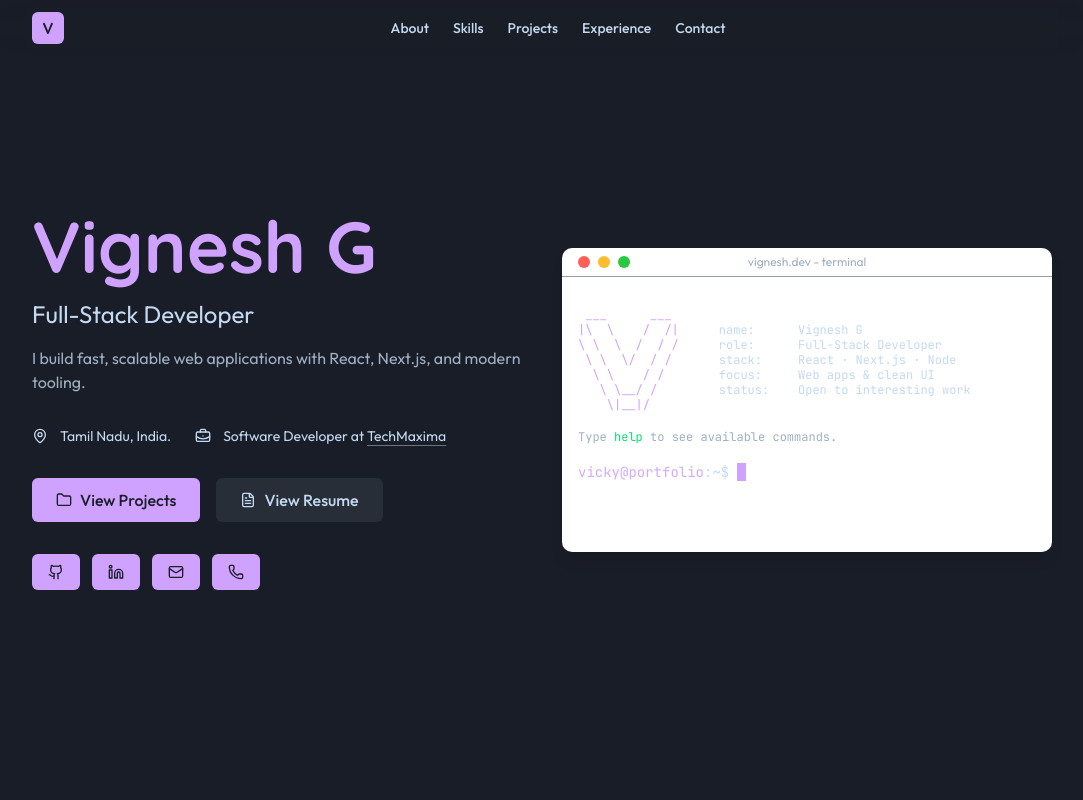
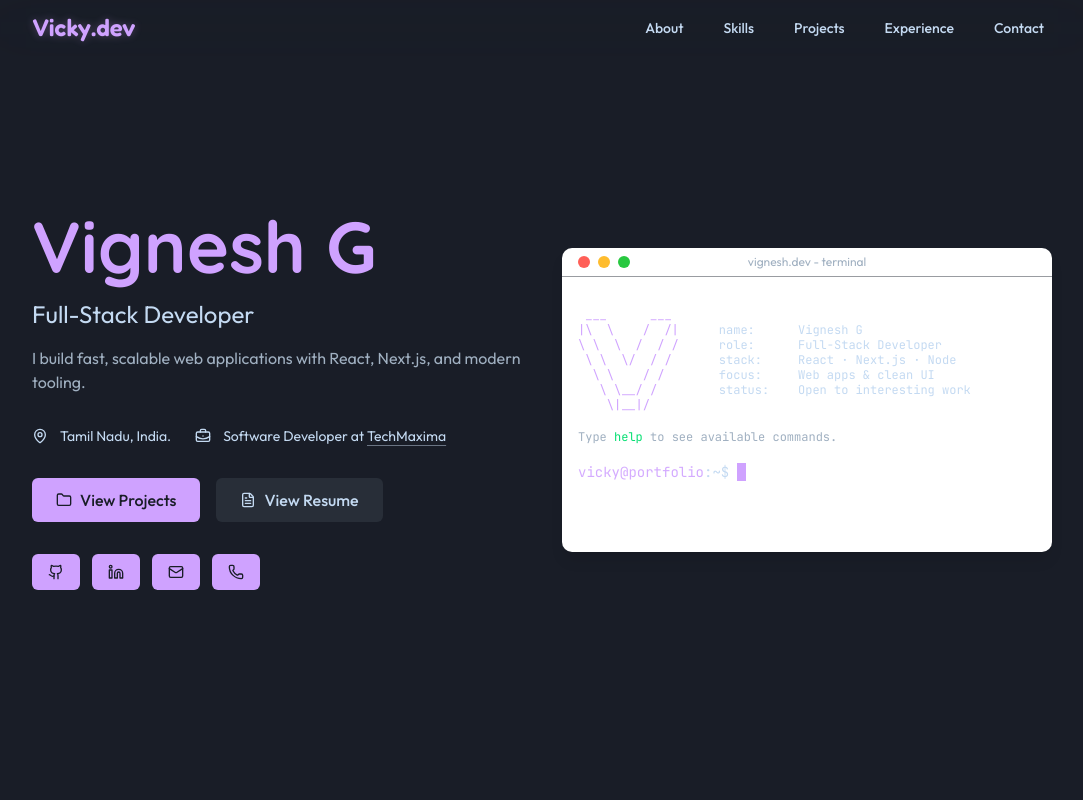
Before and after one commit to vignesh-g-05/portfolio, a React (Vite) app: page / in a window 1280 px wide. Shown: the top 800 px of the page, without its empty margins (98-1181 px from the left). Built offline with nearby package versions, Linux system fonts and the light colour scheme.

Commit message:
feat(header): refactor and style header

```diff
--- a/src/features/contact/index.tsx
+++ b/src/features/contact/index.tsx
@@ -3,7 +3,11 @@ import { Mail, MessageSquare, User } from "lucide-react";
 
 export default function ContactForm() {
   return (
-    <section className="space-y-6" aria-labelledby="contact-heading">
+    <section
+      className="space-y-6"
+      id="contact"
+      aria-labelledby="contact-heading"
+    >
       <h2
         id="contact-heading"
         className="font-heading text-2xl font-bold md:text-3xl"
--- /dev/null
+++ b/src/features/header/components/logo.tsx
@@ -0,0 +1,20 @@
+const Logo = () => {
+  return (
+    <a
+      href="/"
+      className="text-primary font-logo group group/logo flex items-center gap-2 text-2xl font-semibold"
+    >
+      <p className="relative">
+        Vicky.dev
+        <span
+          aria-hidden
+          className="pointer-events-none absolute inset-0 opacity-30 blur-xs transition-all duration-300 group-hover/logo:opacity-70"
+        >
+          Vicky.dev
+        </span>
+      </p>
+    </a>
+  );
+};
+
+export default Logo;
--- /dev/null
+++ b/src/features/header/components/mobile-navigation/index.tsx
@@ -0,0 +1,24 @@
+import { Menu, X } from "lucide-react";
+import { useState } from "react";
+import MobileNavbar from "./mobile-navbar";
+
+const MobileNavigation = () => {
+  const [open, setOpen] = useState(false);
+
+  return (
+    <>
+      <button
+        onClick={() => setOpen(!open)}
+        className="text-primary md:hidden [&>svg]:size-5"
+        aria-label="Toggle menu"
+        aria-expanded={open}
+        aria-controls="mobile-menu"
+      >
+        {open ? <X /> : <Menu />}
+      </button>
+      <MobileNavbar open={open} />
+    </>
+  );
+};
+
+export default MobileNavigation;
--- /dev/null
+++ b/src/features/header/components/mobile-navigation/mobile-nav-item.tsx
@@ -0,0 +1,18 @@
+const MobileNavItem = ({ href, label }: { label: string; href: string }) => {
+  return (
+    <li key={label} className="group relative">
+      <a
+        href={href}
+        className="group-hover:text-primary relative z-10 block px-4 py-2.5 transition-colors duration-300"
+      >
+        {label}
+      </a>
+
+      <span className="bg-primary/5 absolute inset-0 rounded-md opacity-0 transition-all duration-300 group-hover:opacity-100" />
+
+      <span className="bg-primary/60 absolute bottom-1 left-4 h-0.5 w-0 transition-all duration-300 group-hover:w-[calc(100%-2rem)]" />
+    </li>
+  );
+};
+
+export default MobileNavItem;
--- /dev/null
+++ b/src/features/header/components/mobile-navigation/mobile-navbar.tsx
@@ -0,0 +1,22 @@
+import { NAV_ITEMS } from "../../constant";
+import MobileNavItem from "./mobile-nav-item";
+
+const MobileNavbar = ({ open }: { open: boolean }) => {
+  if (!open) return null;
+
+  return (
+    <nav
+      id="mobile-menu"
+      role="navigation"
+      className="bg-card/95 animate-in fade-in slide-in-from-top-3 border-border/60 fixed top-full right-6 z-40 mt-3 w-60 overflow-hidden rounded-xl border shadow-xl backdrop-blur-md md:hidden"
+    >
+      <ul className="p-2 text-sm font-medium">
+        {NAV_ITEMS.map((item) => (
+          <MobileNavItem {...item} />
+        ))}
+      </ul>
+    </nav>
+  );
+};
+
+export default MobileNavbar;
--- /dev/null
+++ b/src/features/header/components/navigation/index.tsx
@@ -0,0 +1,16 @@
+import { NAV_ITEMS } from "../../constant";
+import NavItem from "./nav-item";
+
+const Navigation = () => {
+  return (
+    <nav className="hidden md:block">
+      <ul className="flex items-center gap-6 text-sm font-medium">
+        {NAV_ITEMS.map((item) => {
+          return <NavItem {...item} />;
+        })}
+      </ul>
+    </nav>
+  );
+};
+
+export default Navigation;
--- /dev/null
+++ b/src/features/header/components/navigation/nav-item.tsx
@@ -0,0 +1,19 @@
+const NavItem = ({ href, label }: { label: string; href: string }) => {
+  return (
+    <li
+      key={label}
+      className="group relative cursor-pointer transition-all duration-300 ease-out"
+    >
+      <a
+        href={href}
+        className="group-hover:text-primary relative z-10 px-2 py-1 transition-colors duration-300"
+      >
+        {label}
+      </a>
+
+      <span className="bg-primary/5 absolute inset-0 rounded-md opacity-0 blur-sm transition-all duration-300 group-hover:opacity-100" />
+    </li>
+  );
+};
+
+export default NavItem;
--- /dev/null
+++ b/src/features/header/constant.ts
@@ -0,0 +1,22 @@
+export const NAV_ITEMS = [
+  {
+    label: "About",
+    href: "#about",
+  },
+  {
+    label: "Skills",
+    href: "#skills",
+  },
+  {
+    label: "Projects",
+    href: "#projects",
+  },
+  {
+    label: "Experience",
+    href: "#experience",
+  },
+  {
+    label: "Contact",
+    href: "#contact",
+  },
+];
--- a/src/features/header/index.tsx
+++ b/src/features/header/index.tsx
@@ -1,57 +1,15 @@
-import { useState } from "react";
-import { Menu, X } from "lucide-react";
+import Logo from "./components/logo";
+import MobileNavigation from "./components/mobile-navigation";
+import Navigation from "./components/navigation";
 
 const Header = () => {
-  const [open, setOpen] = useState(false);
-
   return (
     <header className="fixed top-0 right-0 left-0 z-50 bg-transparent px-6 py-3 backdrop-blur-3xl">
       <div className="mx-auto flex max-w-275 items-center justify-between px-5 md:px-8 lg:px-10">
-        <p className="bg-primary text-background font-heading grid size-8 place-content-center rounded-sm font-bold">
-          V
-        </p>
-
-        <nav className="hidden md:block">
-          <ul className="flex items-center gap-6 text-sm font-medium">
-            <li className="cursor-pointer">About</li>
-            <li className="cursor-pointer">Skills</li>
-            <li className="cursor-pointer">Projects</li>
-            <li className="cursor-pointer">Experience</li>
-            <li className="cursor-pointer">Contact</li>
-          </ul>
-        </nav>
-
-        {/* Action + Mobile Hamburger */}
-        <div className="flex items-center gap-3">
-          <button
-            onClick={() => setOpen(!open)}
-            className="bg-primary text-primary-foreground grid size-8 place-content-center rounded-sm md:hidden [&>svg]:size-4"
-          >
-            {open ? <X /> : <Menu />}
-          </button>
-        </div>
+        <Logo />
+        <Navigation />
+        <MobileNavigation />
       </div>
-      {open && (
-        <nav className="bg-card animate-in slide-in-from-top-4 border-border fixed top-full right-6 z-40 mt-2 w-56 overflow-hidden rounded-md border shadow-lg md:hidden">
-          <ul className="text-sm font-medium">
-            <li className="hover:bg-secondary cursor-pointer px-4 py-2.5 transition-colors duration-200">
-              About
-            </li>
-            <li className="hover:bg-secondary cursor-pointer px-4 py-2.5 transition-colors duration-200">
-              Skills
-            </li>
-            <li className="hover:bg-secondary cursor-pointer px-4 py-2.5 transition-colors duration-200">
-              Projects
-            </li>
-            <li className="hover:bg-secondary cursor-pointer px-4 py-2.5 transition-colors duration-200">
-              Experience
-            </li>
-            <li className="hover:bg-secondary cursor-pointer px-4 py-2.5 transition-colors duration-200">
-              Contact
-            </li>
-          </ul>
-        </nav>
-      )}
     </header>
   );
 };
```
